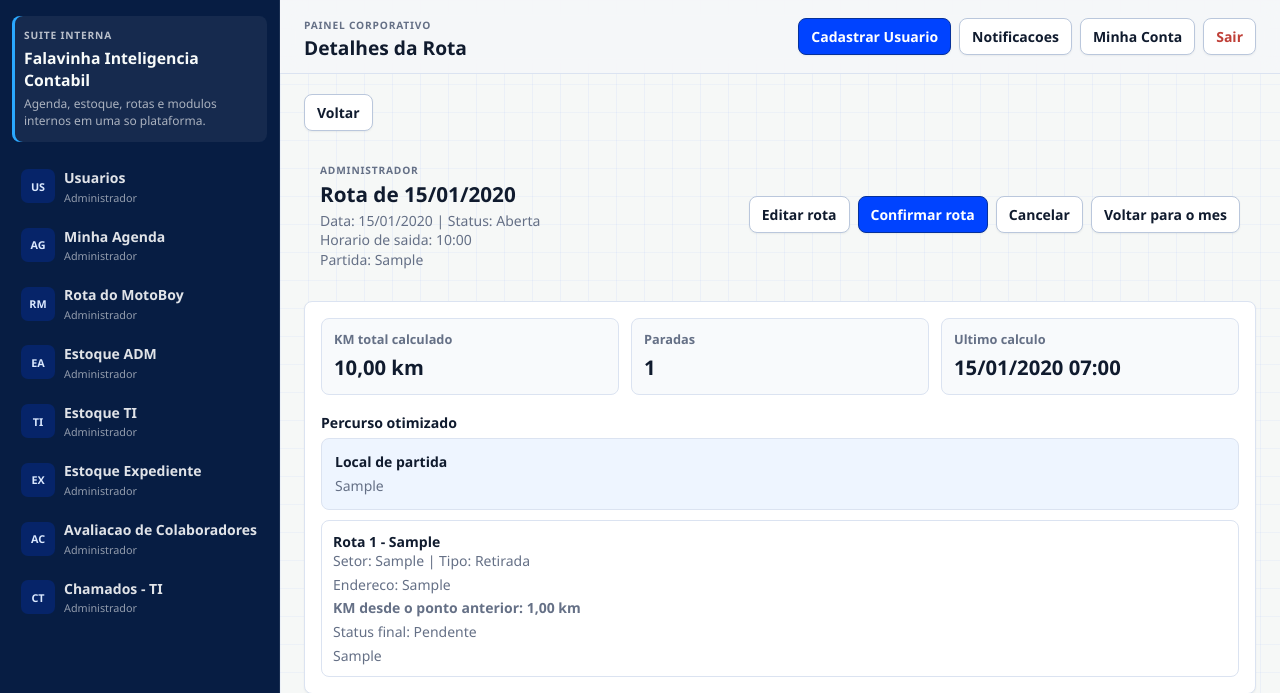
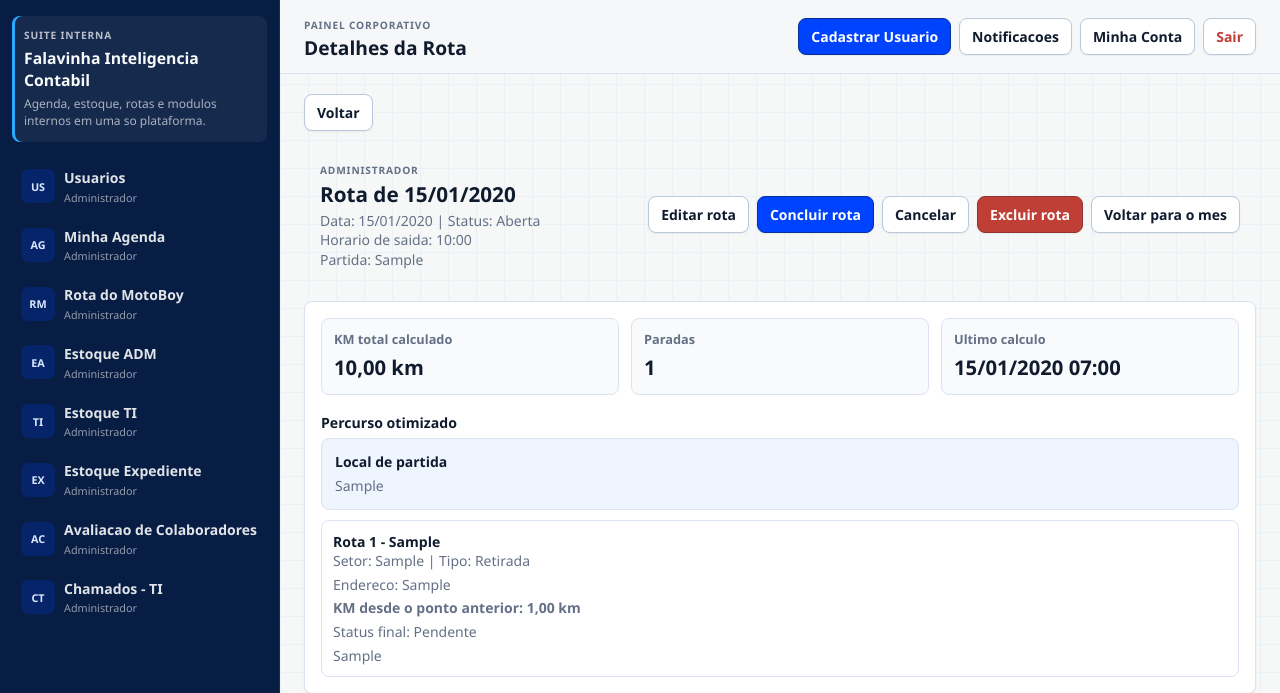
Before and after one commit to Mangger91/Controle_Interno, a Django app: page /rota-motoboy/1/ in a window 1280 px wide. Shown: the top 693 px of the page. Run offline with Django 5.2, Linux system fonts and the light colour scheme; a user stored in the database is signed in; tables that the repository leaves empty hold one stand-in row (values such as "Sample post").

Commit message:
Ajusta funcionalidades de estoque e rota motoboy

```diff
--- a/sistema/modulos/rota_motoboy/views.py
+++ b/sistema/modulos/rota_motoboy/views.py
@@ -42,6 +42,10 @@ def _preparar_rota_sem_destino_final(rota):
     rota.endereco_destino = ""
     rota.latitude_destino = None
     rota.longitude_destino = None
+
+
+def _redirecionar_para_mes_da_rota(rota):
+    return redirect("rota_motoboy_mes", ano=rota.data.year, mes=rota.data.month)
 
 
 def _sincronizar_endereco_empresa(parada):
@@ -397,10 +401,64 @@ def rota_motoboy_detalhe(request, pk):
             )
             rota.save(update_fields=["status", "atualizado_em"])
             messages.success(request, "Status da rota atualizado com sucesso.")
-            return redirect("rota_motoboy_mes", ano=rota.data.year, mes=rota.data.month)
+            return _redirecionar_para_mes_da_rota(rota)
 
     context["parada_form"] = parada_form
     return render(request, "sistema/rota_motoboy_detalhe.html", context)
+
+
+@login_required
+def rota_motoboy_concluir(request, pk):
+    rota = get_object_or_404(RotaMotoboy, pk=pk)
+    context = contexto_modulo(
+        request,
+        ModuloSistema.ROTA_MOTOBOY,
+        "Concluir Rota",
+        "Finalize a rota do motoboy.",
+        extra={"rota": rota},
+    )
+    if request.method != "POST":
+        return redirect("rota_motoboy_detalhe", pk=rota.pk)
+    if context["acesso_negado"] or not context["permite_edicao"]:
+        messages.error(request, "Seu perfil nao permite concluir rotas neste modulo.")
+        return _redirecionar_para_mes_da_rota(rota)
+    if rota.status == RotaMotoboy.Status.CANCELADA:
+        messages.error(request, "Rotas canceladas nao podem ser concluidas.")
+        return _redirecionar_para_mes_da_rota(rota)
+    if rota.status == RotaMotoboy.Status.CONCLUIDA:
+        messages.info(request, "Esta rota ja estava concluida.")
+        return _redirecionar_para_mes_da_rota(rota)
+
+    rota.status = RotaMotoboy.Status.CONCLUIDA
+    rota.save(update_fields=["status", "atualizado_em"])
+    messages.success(request, "Rota concluida com sucesso.")
+    return _redirecionar_para_mes_da_rota(rota)
+
+
+@login_required
+def rota_motoboy_excluir(request, pk):
+    rota = get_object_or_404(RotaMotoboy.objects.prefetch_related("paradas"), pk=pk)
+    context = contexto_modulo(
+        request,
+        ModuloSistema.ROTA_MOTOBOY,
+        "Excluir Rota",
+        f"Confirme a exclusao da rota de {rota.data.strftime('%d/%m/%Y')}.",
+        extra={"rota": rota},
+    )
+    if context["acesso_negado"]:
+        return render(request, "sistema/rota_motoboy_confirmar_exclusao.html", context)
+    if not context["permite_exclusao"]:
+        messages.error(request, "Apenas administradores podem excluir rotas.")
+        return redirect("rota_motoboy_detalhe", pk=rota.pk)
+
+    if request.method == "POST":
+        ano = rota.data.year
+        mes = rota.data.month
+        rota.delete()
+        messages.success(request, "Rota excluida com sucesso.")
+        return redirect("rota_motoboy_mes", ano=ano, mes=mes)
+
+    return render(request, "sistema/rota_motoboy_confirmar_exclusao.html", context)
 
 
 @login_required
--- a/sistema/urls.py
+++ b/sistema/urls.py
@@ -20,6 +20,8 @@ urlpatterns = [
     path("rota-motoboy/buscar-enderecos/", rota_motoboy_views.buscar_enderecos_rota, name="buscar_enderecos_rota"),
     path("rota-motoboy/buscar-empresas/", rota_motoboy_views.buscar_empresas_rota, name="buscar_empresas_rota"),
     path("rota-motoboy/<int:pk>/editar/", rota_motoboy_views.rota_motoboy_editar, name="rota_motoboy_editar"),
+    path("rota-motoboy/<int:pk>/concluir/", rota_motoboy_views.rota_motoboy_concluir, name="rota_motoboy_concluir"),
+    path("rota-motoboy/<int:pk>/excluir/", rota_motoboy_views.rota_motoboy_excluir, name="rota_motoboy_excluir"),
     path("rota-motoboy/<int:pk>/", rota_motoboy_views.rota_motoboy_detalhe, name="rota_motoboy_detalhe"),
     path("rota-motoboy/<int:ano>/<int:mes>/", rota_motoboy_views.rota_motoboy_mes, name="rota_motoboy_mes"),
     path("agenda/nova/", agenda_views.nova_reuniao, name="nova_reuniao"),
@@ -41,6 +43,7 @@ urlpatterns = [
     path("estoque/<str:modulo_codigo>/novo/", estoque_views.novo_item_estoque, name="novo_item_estoque"),
     path("estoque/item/<int:pk>/", estoque_views.detalhe_item_estoque, name="detalhe_item_estoque"),
     path("estoque/item/<int:pk>/editar/", estoque_views.editar_item_estoque, name="editar_item_estoque"),
+    path("estoque/item/<int:pk>/excluir/", estoque_views.excluir_item_estoque, name="excluir_item_estoque"),
     path("estoque/item/<int:pk>/movimentar/", estoque_views.movimentar_item_estoque, name="movimentar_item_estoque"),
     path("avaliacao-colaboradores/", core_views.avaliacao_colaboradores, name="avaliacao_colaboradores"),
     path("chamados-ti/", core_views.chamados_ti, name="chamados_ti"),
--- a/sistema/views.py
+++ b/sistema/views.py
@@ -24,6 +24,7 @@ from .modulos.estoque.views import (
     estoque_expediente,
     estoque_ti,
     excluir_categoria_estoque,
+    excluir_item_estoque,
     movimentar_item_estoque,
     nova_categoria_estoque,
     novo_item_estoque,
@@ -31,7 +32,9 @@ from .modulos.estoque.views import (
 )
 from .modulos.rota_motoboy.views import (
     rota_motoboy,
+    rota_motoboy_concluir,
     rota_motoboy_detalhe,
+    rota_motoboy_excluir,
     rota_motoboy_mes,
     rota_motoboy_nova,
 )
@@ -59,6 +62,7 @@ __all__ = [
     "estoque_expediente",
     "estoque_ti",
     "excluir_categoria_estoque",
+    "excluir_item_estoque",
     "home",
     "lista_reunioes_mes",
     "minha_conta",
@@ -70,7 +74,9 @@ __all__ = [
     "reenviar_email_reuniao",
     "relatorio_estoque",
     "rota_motoboy",
+    "rota_motoboy_concluir",
     "rota_motoboy_detalhe",
+    "rota_motoboy_excluir",
     "rota_motoboy_mes",
     "rota_motoboy_nova",
     "usuario_editar",
--- a/templates/sistema/estoque_lista.html
+++ b/templates/sistema/estoque_lista.html
@@ -457,6 +457,9 @@
                             <a href="{% url 'editar_item_estoque' item.pk %}" class="btn btn-secondary stock-icon-action" title="Editar item" aria-label="Editar {{ item.nome }}">&#9998;</a>
                             <a href="{% url 'movimentar_item_estoque' item.pk %}" class="btn btn-primary">Movimentar</a>
                             {% endif %}
+                            {% if permite_exclusao %}
+                            <a href="{% url 'excluir_item_estoque' item.pk %}" class="btn btn-danger stock-icon-action" title="Excluir item" aria-label="Excluir {{ item.nome }}">&#128465;</a>
+                            {% endif %}
                         </div>
                     </td>
                 </tr>
--- a/templates/sistema/item_estoque_detalhe.html
+++ b/templates/sistema/item_estoque_detalhe.html
@@ -18,6 +18,9 @@
         {% if permite_edicao %}
         <a href="{% url 'editar_item_estoque' item.pk %}" class="btn btn-secondary">Editar item</a>
         <a href="{% url 'movimentar_item_estoque' item.pk %}" class="btn btn-primary">Nova movimentacao</a>
+        {% endif %}
+        {% if permite_exclusao %}
+        <a href="{% url 'excluir_item_estoque' item.pk %}" class="btn btn-danger">Excluir item</a>
         {% endif %}
     </div>
 </section>
--- a/templates/sistema/rota_motoboy_detalhe.html
+++ b/templates/sistema/rota_motoboy_detalhe.html
@@ -142,13 +142,16 @@
         <form method="post">
             {% csrf_token %}
             <input type="hidden" name="acao_rota" value="concluir">
-            <button type="submit" class="btn btn-primary">Confirmar rota</button>
+            <button type="submit" class="btn btn-primary">Concluir rota</button>
         </form>
         <form method="post">
             {% csrf_token %}
             <input type="hidden" name="acao_rota" value="cancelar">
             <button type="submit" class="btn btn-secondary">Cancelar</button>
         </form>
+        {% endif %}
+        {% if permite_exclusao %}
+        <a href="{% url 'rota_motoboy_excluir' rota.pk %}" class="btn btn-danger">Excluir rota</a>
         {% endif %}
         <a href="{% url 'rota_motoboy_mes' rota.data.year rota.data.month %}" class="btn btn-secondary">Voltar para o mes</a>
     </div>
```
Also changed, not shown: sistema/modulos/estoque/views.py (+30 -0 lines), sistema/tests.py (+65 -0 lines), templates/sistema/item_estoque_confirmar_exclusao.html (added, +40 -0 lines), templates/sistema/rota_motoboy_confirmar_exclusao.html (added, +31 -0 lines), templates/sistema/rota_motoboy_mes.html (+28 -1 lines).
